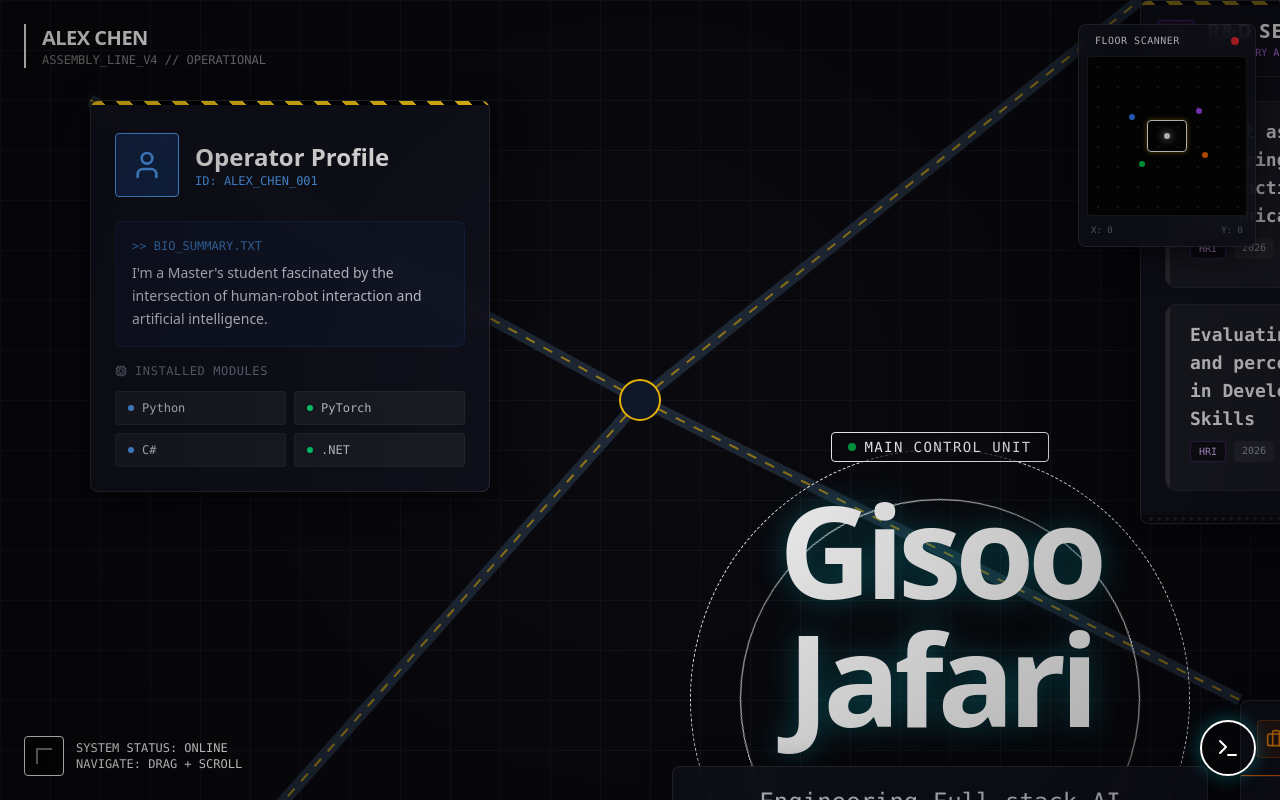
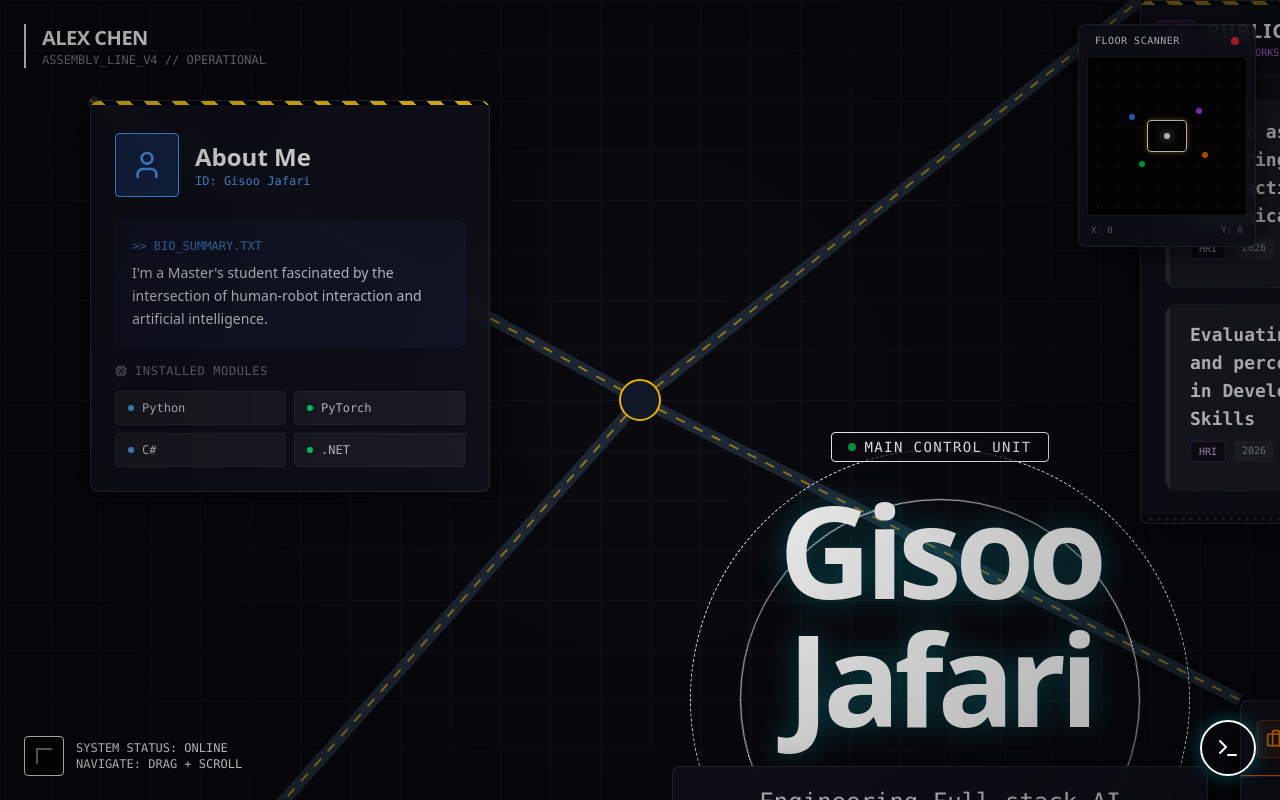
Before and after one commit to jgisoo/portfolio_SWE, a React (Vite) app: page / in a window 1280 px wide. Built offline with nearby package versions, Linux system fonts and the light colour scheme.

Commit message:
Rebuild production and update dist

```diff
--- a/components/Node.tsx
+++ b/components/Node.tsx
@@ -59,8 +59,8 @@ export const Node: React.FC<NodeProps> = ({ data, scale }) => {
                         <FileText className="text-purple-400" size={20} />
                     </div>
                     <div>
-                        <h2 className="text-xl font-bold text-white uppercase tracking-wider">R&D Sector</h2>
-                        <div className="text-[10px] text-purple-400 font-mono">LABORATORY ACCESS GRANTED</div>
+                        <h2 className="text-xl font-bold text-white uppercase tracking-wider">Publications</h2>
+                        <div className="text-[10px] text-purple-400 font-mono">IN THE WORKS</div>
                     </div>
                 </div>
                 <div className="text-purple-500/20">
@@ -122,8 +122,8 @@ export const Node: React.FC<NodeProps> = ({ data, scale }) => {
                         <Wrench className="text-green-400" size={20} />
                     </div>
                     <div>
-                        <h2 className="text-xl font-bold text-white uppercase tracking-wider">Prototype Assembly</h2>
-                        <div className="text-[10px] text-green-400 font-mono">PRODUCTION LINE ACTIVE</div>
+                        <h2 className="text-xl font-bold text-white uppercase tracking-wider">Projects</h2>
+                        <div className="text-[10px] text-green-400 font-mono">PRODUCTION LINE</div>
                     </div>
                 </div>
                 <Settings className="text-green-500/20 animate-spin-slow" size={32} />
@@ -165,8 +165,8 @@ export const Node: React.FC<NodeProps> = ({ data, scale }) => {
                     <Briefcase className="text-orange-400" size={20} />
                 </div>
                 <div>
-                     <h2 className="text-xl font-bold text-white uppercase tracking-wider">Deployment Log</h2>
-                     <div className="text-[10px] text-orange-400 font-mono">HISTORY ARCHIVE</div>
+                     <h2 className="text-xl font-bold text-white uppercase tracking-wider">Experiences</h2>
+                     <div className="text-[10px] text-orange-400 font-mono">HISTORY</div>
                 </div>
             </div>
 
@@ -200,8 +200,8 @@ export const Node: React.FC<NodeProps> = ({ data, scale }) => {
                         <User className="text-blue-400" size={32} />
                     </div>
                     <div>
-                        <h2 className="text-2xl font-bold text-white">Operator Profile</h2>
-                        <div className="text-xs text-blue-400 font-mono">ID: ALEX_CHEN_001</div>
+                        <h2 className="text-2xl font-bold text-white">About Me</h2>
+                        <div className="text-xs text-blue-400 font-mono">ID: Gisoo Jafari</div>
                     </div>
                 </div>
 
```
Also changed, not shown: 2 other files (tests, documents, lock files or other folders).
